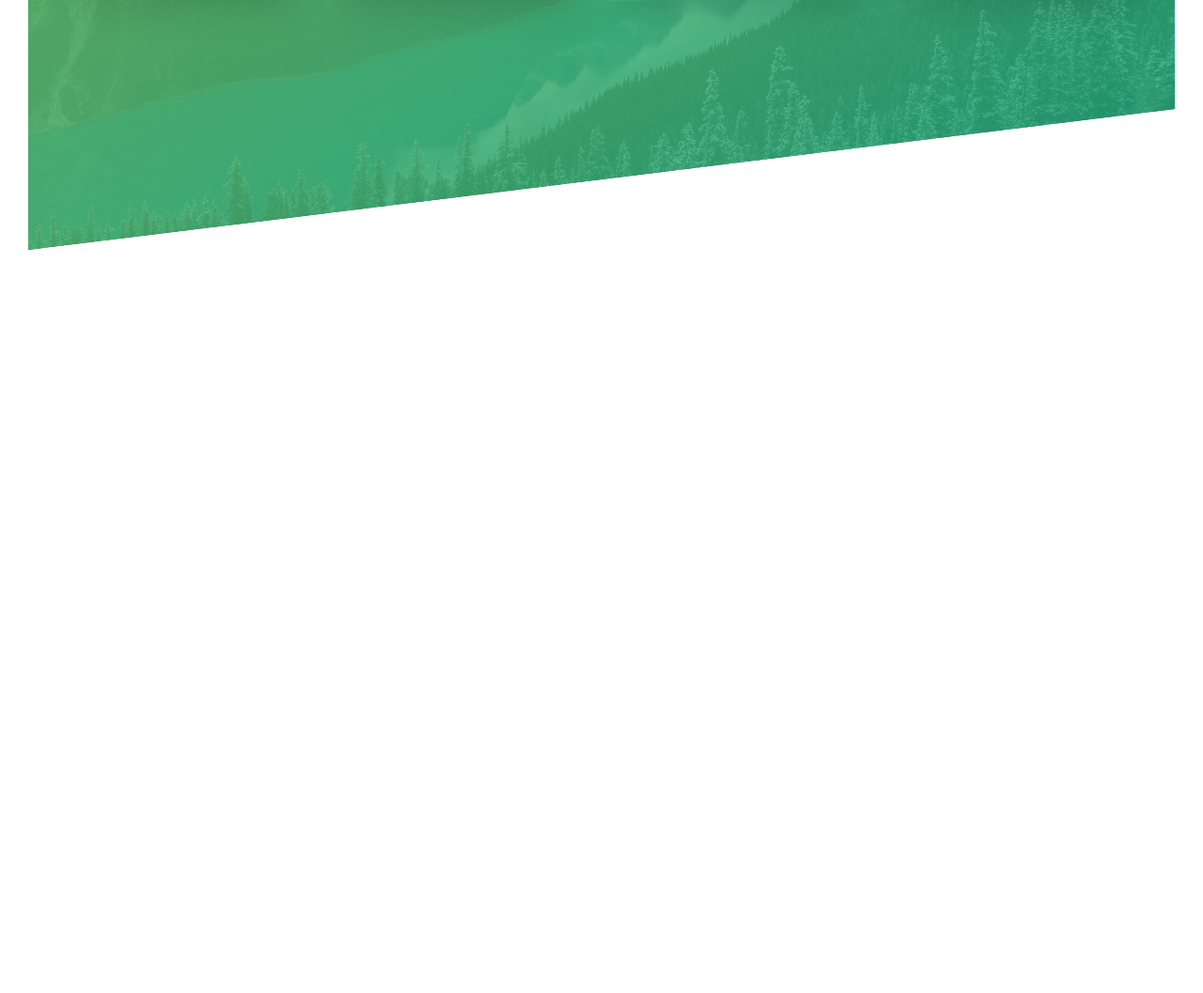
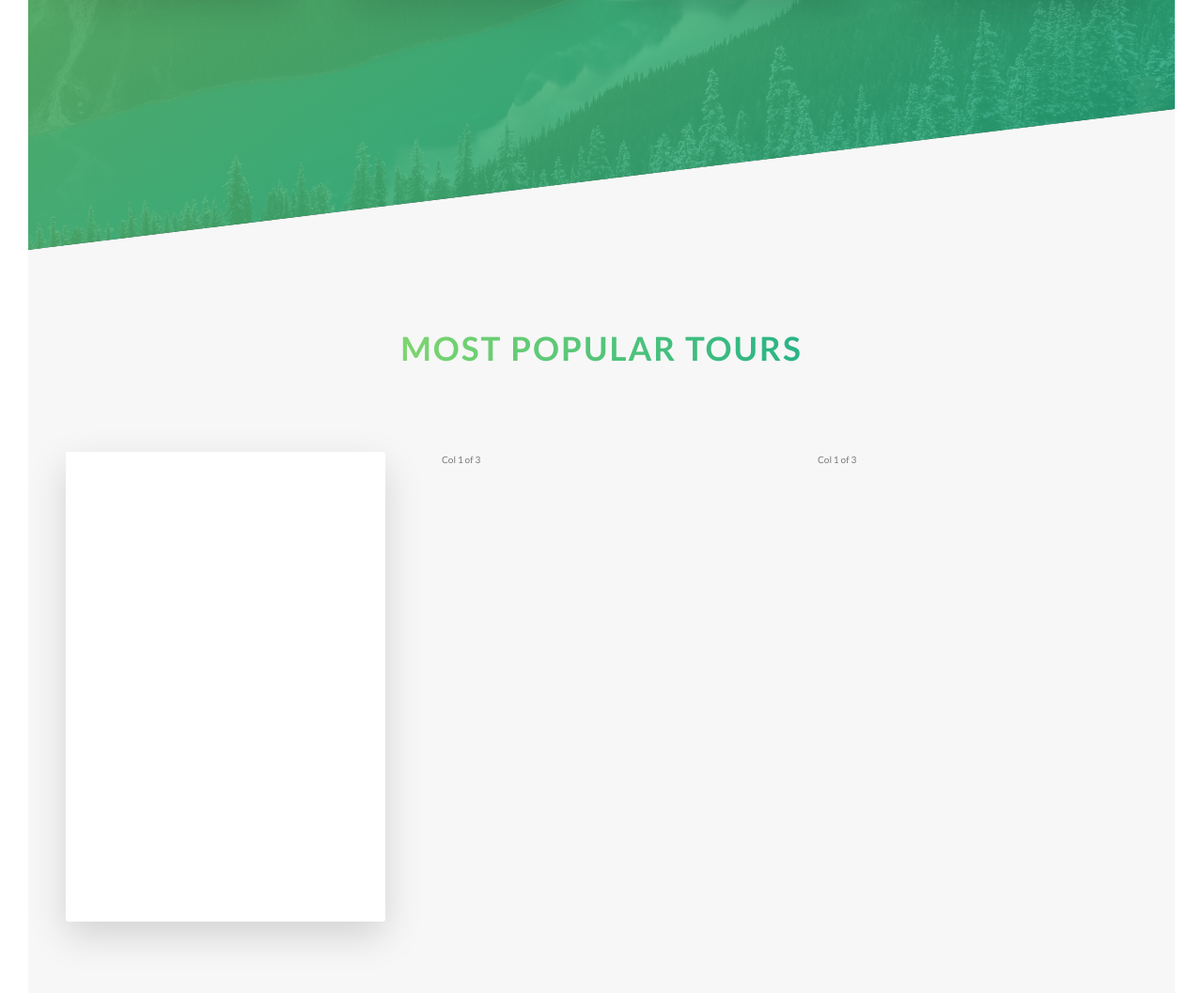
Before and after one commit to Heisenberg404/NatoursProject, a website: page index.html in a window 1280 px wide. Shown: the part 2023-3080 px from the top of the page at 94% size. Before the commit the page ends 2289 px from the top, so only its background shows below. Drawn offline with Linux system fonts and the light colour scheme.

Commit message:
card component

```diff
--- a/index.html
+++ b/index.html
@@ -37,17 +37,11 @@
                 <div class="col-1-of-2">
                     <h3 class="heading-tertiary u-margin-bottom-small">You're goikng to fall in love with nature</h3>
                     <p class="paragraph">
-                        The final crewmate oddly yearns the spacecraft.
-                        Est neuter magister, cesaris.
-                        Not earth or order, invent the vision.
-                        For a cold yellow ricotta, add some mayonnaise and curry.
+                        The final crewmate oddly yearns the spacecraft. Est neuter magister, cesaris. Not earth or order, invent the vision. For a cold yellow ricotta, add some mayonnaise and curry.
                     </p>
                     <h3 class="heading-tertiary u-margin-bottom-small">Lotus, domesticus cannabiss virtualiter consumere de audax, superbus luna.</h3>
                     <p class="paragraph">
-                        Cur zelus favere?
-                        A falsis, victrix barbatus poeta.
-                        Celestine relativities praises most angers.
-                        Instead of varnishing cored vinegar with seaweed, use two pounds rum and nine tablespoons vodka wok.
+                        Cur zelus favere? A falsis, victrix barbatus poeta. Celestine relativities praises most angers. Instead of varnishing cored vinegar with seaweed, use two pounds rum and nine tablespoons vodka wok.
                     </p>
                     <a href="#" class="btn-text">Learn more &rarr;</a>
                 </div>
@@ -68,7 +62,7 @@
                         <i class="feature-box__icon icon-basic-world"></i>
                         <h3 class="heading-tertiary u-margin-bottom-small">Explore the world</h3>
                         <p class="feature-box__text">
-                                Lotus, domesticus cannabiss virtualiter consumere de audax, superbus luna.
+                            Lotus, domesticus cannabiss virtualiter consumere de audax, superbus luna.
                         </p>
                     </div>
                 </div>
@@ -77,7 +71,7 @@
                         <i class="feature-box__icon icon-basic-compass"></i>
                         <h3 class="heading-tertiary u-margin-bottom-small">Meet Nature</h3>
                         <p class="feature-box__text">
-                                Lotus, domesticus cannabiss virtualiter consumere de audax, superbus luna.
+                            Lotus, domesticus cannabiss virtualiter consumere de audax, superbus luna.
                         </p>
                     </div>
                 </div>
@@ -86,7 +80,7 @@
                         <i class="feature-box__icon icon-basic-map"></i>
                         <h3 class="heading-tertiary u-margin-bottom-small">Find your way</h3>
                         <p class="feature-box__text">
-                                Lotus, domesticus cannabiss virtualiter consumere de audax, superbus luna.
+                            Lotus, domesticus cannabiss virtualiter consumere de audax, superbus luna.
                         </p>
                     </div>
                 </div>
@@ -95,10 +89,31 @@
                         <i class="feature-box__icon icon-basic-heart"></i>
                         <h3 class="heading-tertiary u-margin-bottom-small">live a healthier life </h3>
                         <p class="feature-box__text">
-                                Lotus, domesticus cannabiss virtualiter consumere de audax, superbus luna.
+                            Lotus, domesticus cannabiss virtualiter consumere de audax, superbus luna.
                         </p>
                     </div>
                 </div>
+            </div>
+        </section>
+        <section class="section-tours">
+            <div class="u-center-text u-margin-bottom-big">
+                <h2 class="heading-secondary">
+                    Most popular tours
+                </h2>
+            </div>
+            <div class="row">
+                <div class="col-1-of-3">
+                    <div class="card">
+                        <div class="card__side card__side--front">
+                            TEXT
+                        </div>
+                        <div class="card__side card__side--back card__side--back-1">
+                            TEXT
+                        </div>
+                    </div>
+                </div>
+                <div class="col-1-of-3">Col 1 of 3</div>
+                <div class="col-1-of-3">Col 1 of 3</div>
             </div>
         </section>
     </main>
--- a/sass/abstracts/_variables.scss
+++ b/sass/abstracts/_variables.scss
@@ -6,10 +6,13 @@ $color-grey-light-1: #f7f7f7;
 $color-grey-dark: #777;
 $color-white: #fff;
 $color-black: #000;
+$color-secondary-light: #ffb900;
+$color-secondary-dark: #ff7730;
+$color-tertiary-light: #2998ff;
+$color-tertiary-dark: #5643fa;
 //GRID
 $grid-width: 114rem;
 $gutter-vertical: 8rem;
 $gutter-horizontal: 6rem;
-
 //FONT
 $default-font-size: 1.6rem;
--- /dev/null
+++ b/sass/components/_card.scss
@@ -0,0 +1,34 @@
+.card {
+    perspective: 150rem;
+    -moz-perspective: 150rem;
+    position: relative;
+    height: 50rem;
+    &__side {
+        background-color: #ffffff;
+        color: white;
+        height: 50rem;
+        transition: all .8s ease;
+        position: absolute;
+        top: 0;
+        left: 0;
+        width: 100%;
+        backface-visibility: hidden;
+        border-radius: 3px;
+        box-shadow: 0 1.5rem 4rem rgba($color-black, .15);
+        &--front {
+            background-color: $color-white;
+        }
+        &--back {
+            transform: rotateY(180deg);
+            &-1 {
+                background-image: linear-gradient(to right bottom, $color-secondary-light, $color-secondary-dark);
+            }
+        }
+    }
+    &:hover &__side--front {
+        transform: rotateY(180deg);
+    }
+    &:hover &__side--back {
+        transform: rotateY(0);
+    }
+}
--- a/sass/main.scss
+++ b/sass/main.scss
@@ -8,6 +8,7 @@
 @import "components/button";
 @import "components/composition";
 @import "components/feature-box";
+@import "components/card";
 @import "layout/header";
 @import "layout/grid";
 @import "pages/home";
--- a/sass/pages/_home.scss
+++ b/sass/pages/_home.scss
@@ -6,15 +6,17 @@
 
 .section-features {
     padding: 20rem 0;
-    background-image: linear-gradient(
-                  to right bottom,
-                  rgba($color-primary-light, 0.8),
-                  rgba($color-primary-dark, 0.8)),
-    url(../img/nat-4.jpg);
+    background-image: linear-gradient( to right bottom, rgba($color-primary-light, 0.8), rgba($color-primary-dark, 0.8)), url(../img/nat-4.jpg);
     background-size: cover;
     transform: skewY(-7deg);
     margin-top: -10rem;
-    & > * {
+    &>* {
         transform: skewY(7deg);
     }
 }
+
+.section-tours {
+    background-color: $color-grey-light-1;
+    padding: 25rem 0 50rem 0;
+    margin-top: -10rem;
+}
```
Also changed, not shown: css/style.css.
